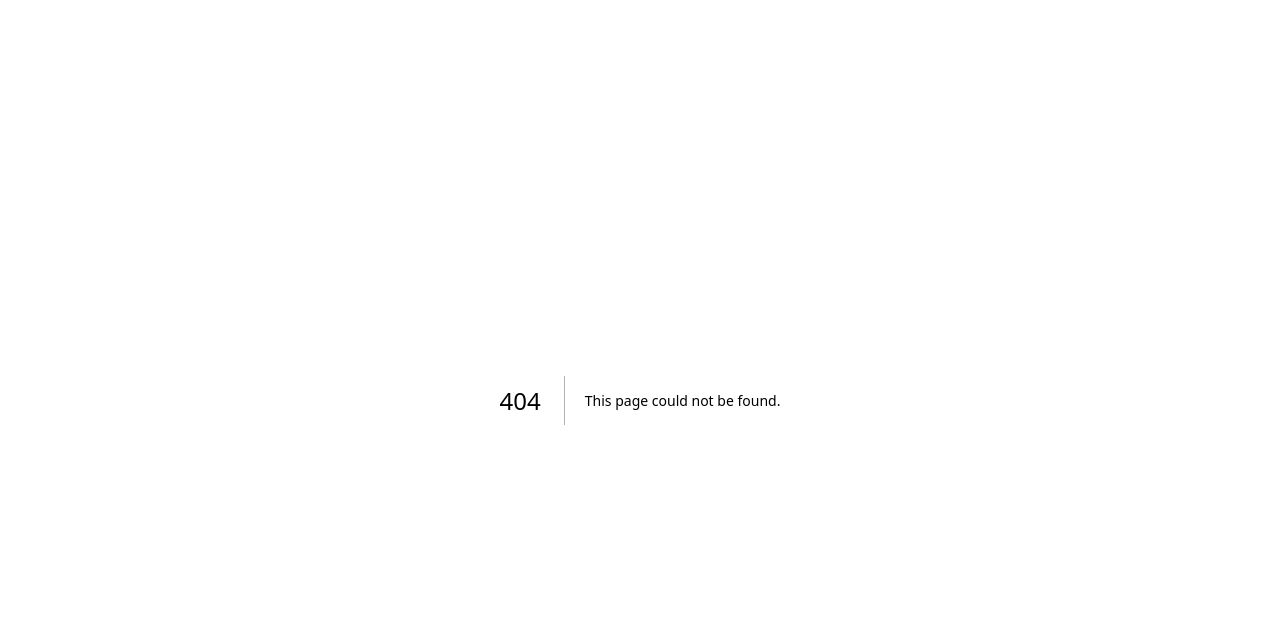
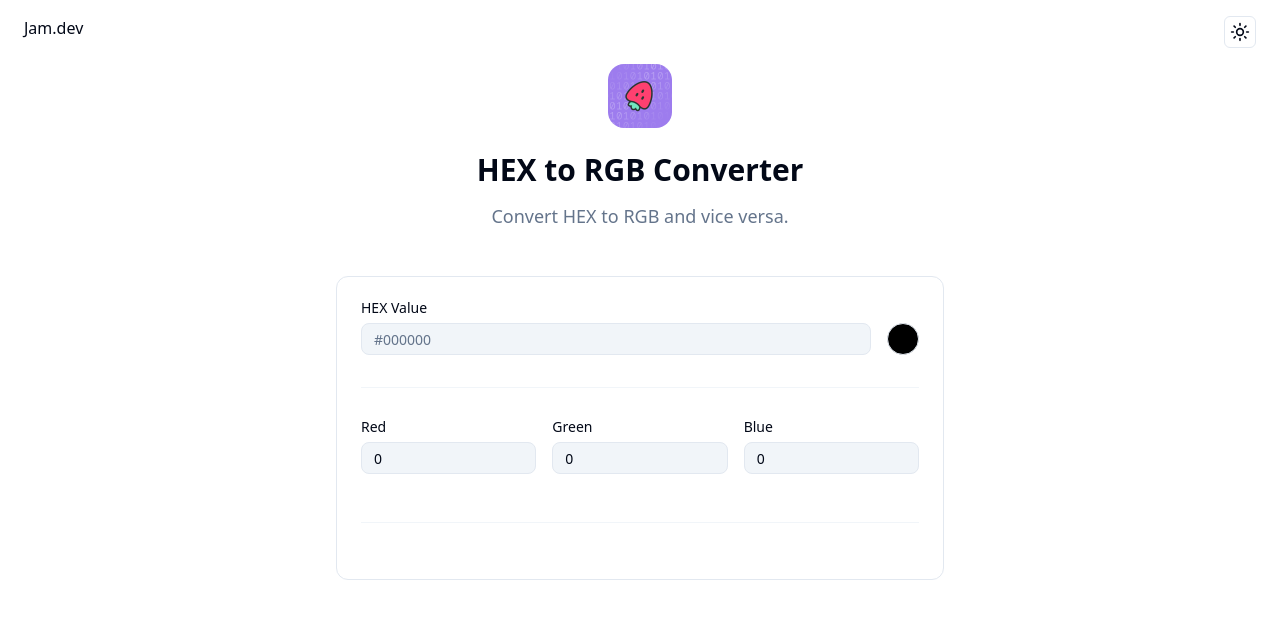
Before and after one commit to jamdotdev/jam-dev-utilities, a Next.js app: page /utilities/hex-to-rgb in a window 1280 px wide. Before the commit this address had no page. Shown: the top 618 px of the page. Built offline with nearby package versions, Linux system fonts and the light colour scheme.

Commit message:
feat: create base structure for HEX to RGB

```diff
--- /dev/null
+++ b/components/hex-to-rgb-utils.ts
@@ -0,0 +1,60 @@
+export interface RGBValues {
+  r: string;
+  g: string;
+  b: string;
+}
+
+export const isValidHex = (hex: string) => {
+  const pattern = /^#?[a-fA-F0-9]{6}$/;
+
+  return pattern.test(hex);
+};
+
+export const isRGBValueValid = (value: number) => {
+  return !isNaN(value) && value >= 0 && value <= 255;
+};
+
+export const convertToRGB = (hex: string): RGBValues => {
+  const normalizedHex = hex.startsWith("#") ? hex.slice(1) : hex;
+
+  const r = parseInt(normalizedHex.substring(0, 2), 16).toString();
+  const g = parseInt(normalizedHex.substring(2, 4), 16).toString();
+  const b = parseInt(normalizedHex.substring(4, 6), 16).toString();
+
+  return { r, g, b };
+};
+
+export const convertToHex = (r: string, g: string, b: string) => {
+  return `#${[r, g, b]
+    .map((value) => {
+      const intValue = parseInt(value);
+      if (isNaN(intValue)) {
+        return "00";
+      }
+
+      return intValue.toString(16).padStart(2, "0");
+    })
+    .join("")}`;
+};
+
+export const toCss = (rgb: RGBValues) => {
+  return `rgba(${rgb.r}, ${rgb.g}, ${rgb.b}, 1)`;
+};
+
+const valueToFixed = (value: string) => (parseInt(value) / 255).toFixed(2);
+
+export const toIOS = (rgb: RGBValues, lang: "swift" | "c"): string => {
+  const red = valueToFixed(rgb.r);
+  const green = valueToFixed(rgb.g);
+  const blue = valueToFixed(rgb.b);
+
+  if (lang === "swift") {
+    return `UIColor(red: ${red}, green: ${green}, blue: ${blue}, alpha: 1.00)`;
+  }
+
+  return `[UIColor colorWithRed: ${red} green: ${green} blue: ${blue} alpha: 1.0]`;
+};
+
+export const toAndroidColor = (rgb: RGBValues) => {
+  return `Color.rgb(${rgb.r}, ${rgb.g}, ${rgb.b})`;
+};
--- /dev/null
+++ b/pages/utilities/hex-to-rgb.tsx
@@ -0,0 +1,135 @@
+import { useState } from "react";
+import PageHeader from "../../components/PageHeader";
+import { Card } from "../../components/ds/CardComponent";
+import { Label } from "../../components/ds/LabelComponent";
+import Header from "../../components/Header";
+import { CMDK } from "../../components/CMDK";
+import {
+  convertToHex,
+  convertToRGB,
+  isRGBValueValid,
+  isValidHex,
+  RGBValues,
+} from "../../components/hex-to-rgb-utils";
+import { Input } from "../../components/ds/InputComponent";
+
+const DEFAULT_RGB: RGBValues = { r: "0", g: "0", b: "0" };
+
+export default function HEXtoRGB() {
+  const [hex, setHex] = useState("");
+  const [rgb, setRgb] = useState<RGBValues>(DEFAULT_RGB);
+
+  const handleHexChange = (event: React.ChangeEvent<HTMLInputElement>) => {
+    const invalidHexChars = /[^#0-9A-F]/gi;
+    let value = event.target.value.trim().toUpperCase();
+
+    if (value && !value.startsWith("#")) {
+      value = "#" + value;
+    }
+
+    value = value.replace(invalidHexChars, "");
+    if (value === "") {
+      setRgb(DEFAULT_RGB);
+    }
+
+    setHex(value);
+
+    if (isValidHex(value)) {
+      const rgb = convertToRGB(value);
+      setRgb(rgb);
+    }
+  };
+
+  const handleRGBChange = (
+    key: keyof RGBValues,
+    event: React.FormEvent<HTMLInputElement>
+  ): void => {
+    let value = event.currentTarget.value;
+
+    if (value === "" || isRGBValueValid(parseInt(value))) {
+      setRgb((rgb: RGBValues) => {
+        // If the input value is an empty string (i.e., the user deleted all characters),
+        // convertToHex will update the corresponding hex color component to '00'.
+        // This ensures that deleting the value from the input field does not cause errors
+        const newRgb = { ...rgb, [key]: value };
+        const newHex = convertToHex(newRgb.r, newRgb.g, newRgb.b);
+        setHex(newHex);
+
+        return newRgb;
+      });
+    }
+  };
+
+  return (
+    <main>
+      <Header />
+      <CMDK />
+
+      <section className="container max-w-2xl mb-12">
+        <PageHeader
+          title="HEX to RGB Converter"
+          description="Convert HEX to RGB and vice versa."
+          logoSrc="/logo.png"
+        />
+      </section>
+
+      <section className="container max-w-2xl">
+        <Card className="flex flex-col p-6 hover:shadow-none shadow-none rounded-xl">
+          <div>
+            <Label>HEX Value</Label>
+            <div className="flex items-center mb-6">
+              <Input
+                placeholder="#000000"
+                onChange={handleHexChange}
+                className="h-8 text-sm mr-4"
+                value={hex}
+                maxLength={7}
+              />
+              <div
+                className="w-8 h-8 border rounded-full block flex-none"
+                style={{
+                  backgroundColor: isValidHex(hex) ? hex : "#000000",
+                }}
+              ></div>
+            </div>
+            <Divider />
+
+            <div className="grid grid-cols-3 gap-4">
+              {(["r", "g", "b"] as (keyof RGBValues)[]).map((colorKey) => {
+                const colorNameMap: { [key in keyof RGBValues]: string } = {
+                  r: "Red",
+                  g: "Green",
+                  b: "Blue",
+                };
+
+                return (
+                  <div className="mb-4" key={colorKey}>
+                    <Label className="min-w-12 block mr-1">
+                      {colorNameMap[colorKey]}
+                    </Label>
+                    <Input
+                      className="h-8 text-sm"
+                      type="number"
+                      value={rgb[colorKey]}
+                      onChange={(event) => handleRGBChange(colorKey, event)}
+                      onFocus={(e) => e.currentTarget.select()}
+                      placeholder="0"
+                      min="0"
+                      max="255"
+                    />
+                  </div>
+                );
+              })}
+            </div>
+
+            <Divider />
+          </div>
+        </Card>
+      </section>
+    </main>
+  );
+}
+
+const Divider = () => {
+  return <div className="h-[1px] bg-muted my-8"></div>;
+};
```
